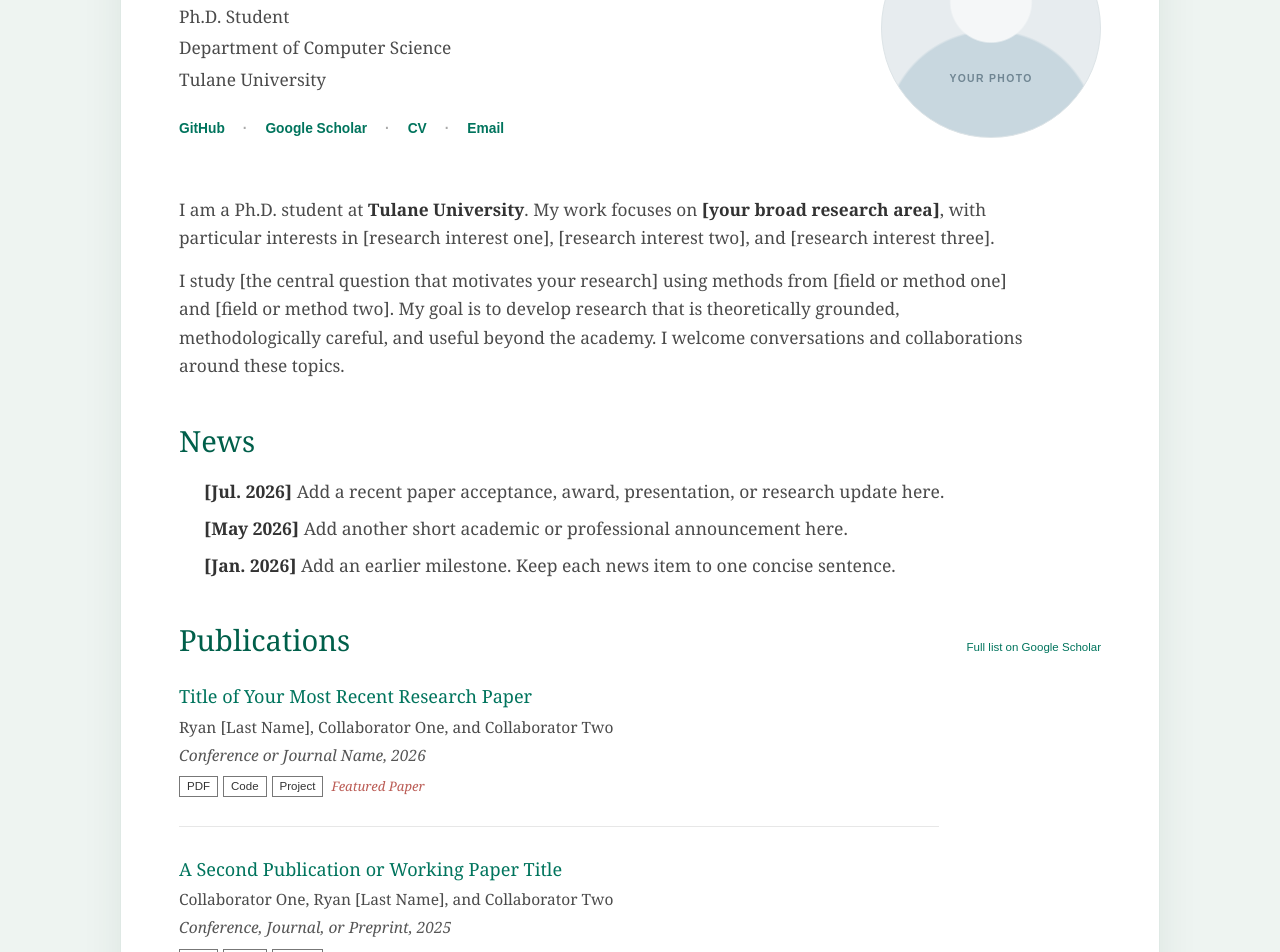
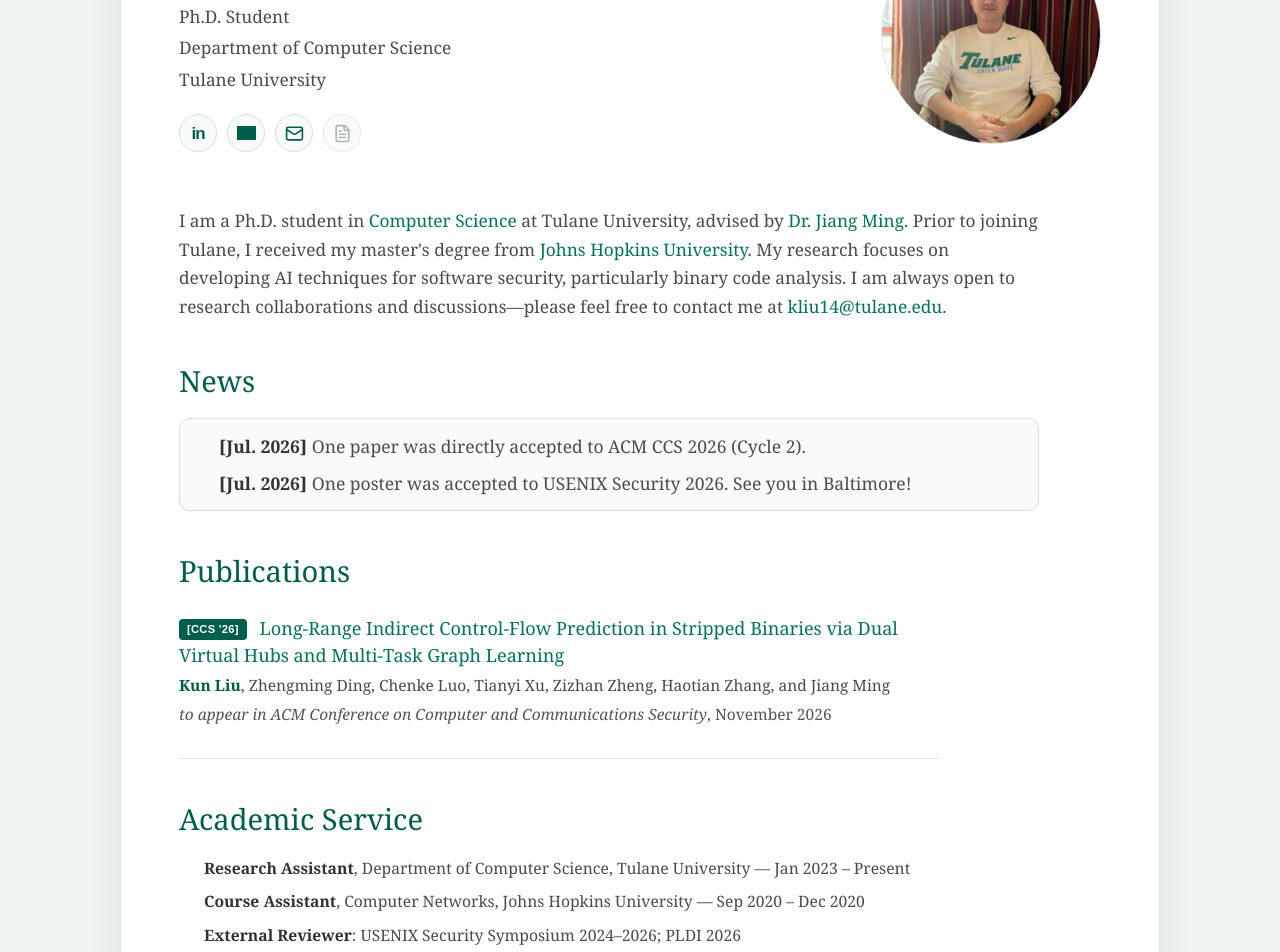
Before and after one commit to Ryan-hub-bit/ryan-hub-bit.github.io, a Next.js app: page / in a window 1280 px wide. Shown: the part 220-1172 px from the top of the page. Built offline with nearby package versions, Linux system fonts and the light colour scheme; grey boxes are pictures that could not be loaded.

Commit message:
Update academic homepage content and profile

```diff
--- a/app/globals.css
+++ b/app/globals.css
@@ -174,45 +174,81 @@ strong { color: #333; font-weight: 600; }
   font-size: 1.08rem;
 }
 
-.profile-links {
+.social-links {
   display: flex;
-  flex-wrap: wrap;
-  gap: 9px 18px;
-  margin-top: 24px;
-  font-family: Arial, Helvetica, sans-serif;
-  font-size: 0.86rem;
-  font-weight: 600;
+  gap: 10px;
+  margin-top: 20px;
 }
 
-.profile-links a:not(:last-child)::after {
-  content: "·";
-  display: inline-block;
-  margin-left: 18px;
-  color: #aaa;
+.social-link {
+  display: grid;
+  width: 38px;
+  height: 38px;
+  place-items: center;
+  border: 1px solid var(--line);
+  border-radius: 50%;
+  background: #f8fbfa;
+  color: var(--heading);
+  transition:
+    transform 160ms ease,
+    background 160ms ease,
+    color 160ms ease,
+    box-shadow 160ms ease;
+}
+
+a.social-link:hover {
+  transform: translateY(-1px);
+  background: var(--tulane-green);
+  color: #fff;
+  text-decoration: none;
+  box-shadow: 0 5px 14px rgba(0, 70, 56, 0.16);
+}
+
+a.social-link:focus-visible {
+  outline: 2px solid var(--link);
+  outline-offset: 3px;
+}
+
+.social-link-disabled {
+  color: #8a9994;
+  cursor: default;
+  opacity: 0.72;
+}
+
+.social-icon {
+  display: block;
+  width: 19px;
+  height: 19px;
+}
+
+.linkedin-icon {
+  color: currentColor;
+  font-family: Arial, Helvetica, sans-serif;
+  font-size: 17px;
+  font-weight: 800;
+  letter-spacing: -0.06em;
+  line-height: 19px;
+  text-align: center;
+}
+
+.github-icon {
+  background: currentColor;
+  mask-image: url("https://cdn.simpleicons.org/github");
+  mask-position: center;
+  mask-repeat: no-repeat;
+  mask-size: contain;
 }
 
 .portrait {
+  display: block;
   width: 220px;
   aspect-ratio: 1 / 1;
   justify-self: end;
-  display: grid;
-  place-items: center;
   overflow: hidden;
   border-radius: 50%;
-  background:
-    radial-gradient(circle at 50% 38%, #f5f7f8 0 23%, transparent 24%),
-    radial-gradient(circle at 50% 100%, #c8d7df 0 43%, transparent 44%),
-    #e7ecef;
   border: 1px solid #dde4e7;
-}
-
-.portrait span {
-  margin-top: 100px;
-  color: #708693;
-  font-family: Arial, Helvetica, sans-serif;
-  font-size: 0.65rem;
-  font-weight: 700;
-  letter-spacing: 0.13em;
+  object-fit: cover;
+  object-position: center 35%;
 }
 
 .content-column { margin-left: 0; }
@@ -234,7 +270,32 @@ h2 {
   line-height: 1.25;
 }
 
-.news-list,
+.news-scroll {
+  max-width: 860px;
+  overflow: hidden;
+  border: 1px solid var(--line);
+  border-radius: 10px;
+  background: #f9fbfa;
+}
+
+.news-scroll.is-scrollable {
+  max-height: 8.5rem;
+  overflow-y: auto;
+  overscroll-behavior-y: contain;
+  scrollbar-color: #94afa6 transparent;
+  scrollbar-gutter: stable;
+}
+
+.news-scroll.is-scrollable:focus-visible {
+  outline: 2px solid var(--link);
+  outline-offset: 3px;
+}
+
+.news-list {
+  margin: 0;
+  padding: 13px 22px 5px 39px;
+}
+
 .service ul {
   margin: 0;
   padding-left: 25px;
@@ -277,37 +338,30 @@ h2 {
   font-size: 0.97rem;
 }
 
+.authors strong {
+  color: var(--heading);
+  font-weight: 700;
+}
+
 .paper-details .venue {
   color: #555;
-  font-style: italic;
 }
 
-.paper-actions {
-  display: flex;
-  align-items: center;
-  flex-wrap: wrap;
-  gap: 5px;
-  margin-top: 7px;
-}
+.paper-details .venue em { font-style: italic; }
 
-.paper-actions a {
-  padding: 1px 7px;
-  border: 1px solid #777;
-  color: #333;
+.publication-tag {
+  display: inline-block;
+  margin: 0 8px 3px 0;
+  padding: 2px 8px;
+  border-radius: 4px;
+  background: var(--tulane-green);
+  color: #fff;
   font-family: Arial, Helvetica, sans-serif;
-  font-size: 0.72rem;
+  font-size: 0.7rem;
+  font-weight: 700;
+  letter-spacing: 0.025em;
   line-height: 1.45;
-}
-
-.paper-actions a:hover {
-  background: #f1f4f5;
-  text-decoration: none;
-}
-
-.paper-actions em {
-  margin-left: 3px;
-  color: #bb5c55;
-  font-size: 0.82rem;
+  vertical-align: 0.12em;
 }
 
 .service h3 {
@@ -366,8 +420,6 @@ footer p { margin: 0; }
   .profile { grid-template-columns: 1fr; gap: 30px; margin-bottom: 42px; }
   .portrait { grid-row: 2; justify-self: start; width: 165px; }
   .identity h1 { font-size: 1.95rem; }
-  .profile-links { gap: 8px 14px; }
-  .profile-links a:not(:last-child)::after { margin-left: 14px; }
   .section-heading { align-items: flex-start; flex-direction: column; gap: 0; }
   footer { flex-direction: column; gap: 4px; }
 }
--- a/app/page.tsx
+++ b/app/page.tsx
@@ -1,6 +1,8 @@
 import {
   BookOpenText,
+  FileText,
   Handshake,
+  Mail,
   Newspaper,
   UserRound,
 } from "lucide-react";
@@ -8,36 +10,30 @@ import {
 const news = [
   {
     date: "Jul. 2026",
-    text: "Add a recent paper acceptance, award, presentation, or research update here.",
+    text: "One paper was directly accepted to ACM CCS 2026 (Cycle 2).",
   },
   {
-    date: "May 2026",
-    text: "Add another short academic or professional announcement here.",
-  },
-  {
-    date: "Jan. 2026",
-    text: "Add an earlier milestone. Keep each news item to one concise sentence.",
+    date: "Jul. 2026",
+    text: "One poster was accepted to USENIX Security 2026. See you in Baltimore!",
   },
 ];
 
 const publications = [
   {
-    title: "Title of Your Most Recent Research Paper",
-    authors: "Ryan [Last Name], Collaborator One, and Collaborator Two",
-    venue: "Conference or Journal Name, 2026",
-    note: "Featured Paper",
-  },
-  {
-    title: "A Second Publication or Working Paper Title",
-    authors: "Collaborator One, Ryan [Last Name], and Collaborator Two",
-    venue: "Conference, Journal, or Preprint, 2025",
-    note: "Oral Presentation",
-  },
-  {
-    title: "An Earlier Publication That Shows the Development of Your Work",
-    authors: "Ryan [Last Name] and Collaborator One",
-    venue: "Conference or Journal Name, 2024",
-    note: "Published",
+    venueLabel: "CCS '26",
+    title:
+      "Long-Range Indirect Control-Flow Prediction in Stripped Binaries via Dual Virtual Hubs and Multi-Task Graph Learning",
+    authors: [
+      "Kun Liu",
+      "Zhengming Ding",
+      "Chenke Luo",
+      "Tianyi Xu",
+      "Zizhan Zheng",
+      "Haotian Zhang",
+      "Jiang Ming",
+    ],
+    venue: "to appear in ACM Conference on Computer and Communications Security",
+    venueDate: "November 2026",
   },
 ];
 
@@ -96,68 +92,125 @@ export default function Home() {
           <p className="affiliation">Department of Computer Science</p>
           <p className="affiliation">Tulane University</p>
 
-          <div className="profile-links" aria-label="Academic profile links">
-            <a href="https://github.com/Ryan-hub-bit" target="_blank" rel="noreferrer">
-              GitHub
+          <div className="social-links" aria-label="Profile links">
+            <a
+              className="social-link"
+              href="https://www.linkedin.com/in/kun-liu-6b2397192/"
+              target="_blank"
+              rel="noreferrer"
+              aria-label="LinkedIn profile"
+              title="LinkedIn"
+            >
+              <span className="social-icon linkedin-icon" aria-hidden="true">
+                in
+              </span>
             </a>
-            <a href="#">Google Scholar</a>
-            <a href="#">CV</a>
-            <a href="mailto:your.email@university.edu">Email</a>
+            <a
+              className="social-link"
+              href="https://github.com/Ryan-hub-bit"
+              target="_blank"
+              rel="noreferrer"
+              aria-label="GitHub profile"
+              title="GitHub"
+            >
+              <span className="social-icon github-icon" aria-hidden="true" />
+            </a>
+            <a
+              className="social-link"
+              href="mailto:kliu14@tulane.edu"
+              aria-label="Email Kun Liu"
+              title="Email"
+            >
+              <Mail className="social-icon" aria-hidden="true" />
+            </a>
+            <span
+              className="social-link social-link-disabled"
+              role="img"
+              aria-label="CV coming soon"
+              title="CV coming soon"
+            >
+              <FileText className="social-icon" aria-hidden="true" />
+            </span>
           </div>
         </div>
 
-        <div className="portrait" role="img" aria-label="Placeholder for Ryan's portrait">
-          <span>YOUR PHOTO</span>
-        </div>
+        <img
+          className="portrait"
+          src="/profile.jpeg"
+          alt="Portrait of Kun Liu"
+          width="220"
+          height="220"
+        />
       </header>
 
       <div className="content-column">
         <section className="introduction" id="about" aria-label="Biography">
           <p>
-            I am a Ph.D. student at <strong>Tulane University</strong>.
-            My work focuses on <strong>[your broad research area]</strong>, with
-            particular interests in [research interest one], [research interest
-            two], and [research interest three].
-          </p>
-          <p>
-            I study [the central question that motivates your research] using
-            methods from [field or method one] and [field or method two]. My goal
-            is to develop research that is theoretically grounded, methodologically
-            careful, and useful beyond the academy. I welcome conversations and
-            collaborations around these topics.
+            I am a Ph.D. student in{" "}
+            <a href="https://sse.tulane.edu/cs" target="_blank" rel="noreferrer">
+              Computer Science
+            </a>{" "}
+            at Tulane University, advised by{" "}
+            <a href="https://cs.tulane.edu/~jming/" target="_blank" rel="noreferrer">
+              Dr. Jiang Ming
+            </a>
+            . Prior to joining Tulane, I received my master&apos;s degree from{" "}
+            <a href="https://isi.jhu.edu/" target="_blank" rel="noreferrer">
+              Johns Hopkins University
+            </a>
+            . My research focuses on developing AI techniques for software
+            security, particularly binary code analysis. I am always open to
+            research collaborations and discussions—please feel free to contact
+            me at <a href="mailto:kliu14@tulane.edu">kliu14@tulane.edu</a>.
           </p>
         </section>
 
         <section className="content-section" id="news">
           <h2>News</h2>
+          <div
+            className={`news-scroll${news.length > 3 ? " is-scrollable" : ""}`}
+            tabIndex={news.length > 3 ? 0 : undefined}
+            aria-label={news.length > 3 ? "Scrollable news list" : undefined}
+          >
             <ul className="news-list">
               {news.map((item) => (
-              <li key={item.date}>
+                <li key={`${item.date}-${item.text}`}>
                   <span>[{item.date}]</span> {item.text}
                 </li>
               ))}
             </ul>
+          </div>
         </section>
 
         <section className="content-section" id="publications">
           <div className="section-heading">
             <h2>Publications</h2>
-            <a href="#">Full list on Google Scholar</a>
           </div>
 
           <div className="publication-list">
             {publications.map((publication) => (
               <article className="publication" key={publication.title}>
                 <div className="paper-details">
-                  <h3>{publication.title}</h3>
-                  <p>{publication.authors}</p>
-                  <p className="venue">{publication.venue}</p>
-                  <div className="paper-actions" aria-label={`Links for ${publication.title}`}>
-                    <a href="#">PDF</a>
-                    <a href="#">Code</a>
-                    <a href="#">Project</a>
-                    <em>{publication.note}</em>
-                  </div>
+                  <h3>
+                    <span className="publication-tag">[{publication.venueLabel}]</span>
+                    {" "}
+                    {publication.title}
+                  </h3>
+                  <p className="authors">
+                    {publication.authors.map((author, index) => (
+                      <span key={author}>
+                        {author === "Kun Liu" ? <strong>{author}</strong> : author}
+                        {index < publication.authors.length - 2
+                          ? ", "
+                          : index === publication.authors.length - 2
+                            ? ", and "
+                            : ""}
+                      </span>
+                    ))}
+                  </p>
+                  <p className="venue">
+                    <em>{publication.venue}</em>, {publication.venueDate}
+                  </p>
                 </div>
               </article>
             ))}
@@ -166,32 +219,24 @@ export default function Home() {
 
         <section className="content-section service" id="service">
           <h2>Academic Service</h2>
-
-          <h3>Conference Reviewers</h3>
-          <ul>
-            <li>Conference Name — Reviewer, 2025–2026</li>
-            <li>Conference Name — Reviewer, 2024–2025</li>
-          </ul>
-
-          <h3>Journal Reviewers</h3>
-          <ul>
-            <li>Journal Name — Reviewer, 2025–Present</li>
-            <li>Journal Name — Reviewer, 2024–Present</li>
-          </ul>
-
-          <h3>Teaching &amp; Mentoring</h3>
-          <ul>
-            <li>Course or mentoring role, University / Institution, 2025</li>
+          <ul className="experience-list">
+            <li>
+              <strong>Research Assistant</strong>, Department of Computer Science,
+              Tulane University — Jan 2023 – Present
+            </li>
+            <li>
+              <strong>Course Assistant</strong>, Computer Networks, Johns Hopkins
+              University — Sep 2020 – Dec 2020
+            </li>
+            <li>
+              <strong>External Reviewer</strong>: USENIX Security Symposium
+              2024–2026; PLDI 2026
+            </li>
           </ul>
         </section>
 
         <footer>
           <p>Last updated July 2026</p>
-          <p>
-            <a href="https://github.com/Ryan-hub-bit" target="_blank" rel="noreferrer">
-              github.com/Ryan-hub-bit
-            </a>
-          </p>
         </footer>
       </div>
     </main>
```
Also changed, not shown: public/profile.jpeg (added). Lines whose indentation alone changed are shown as unchanged.
